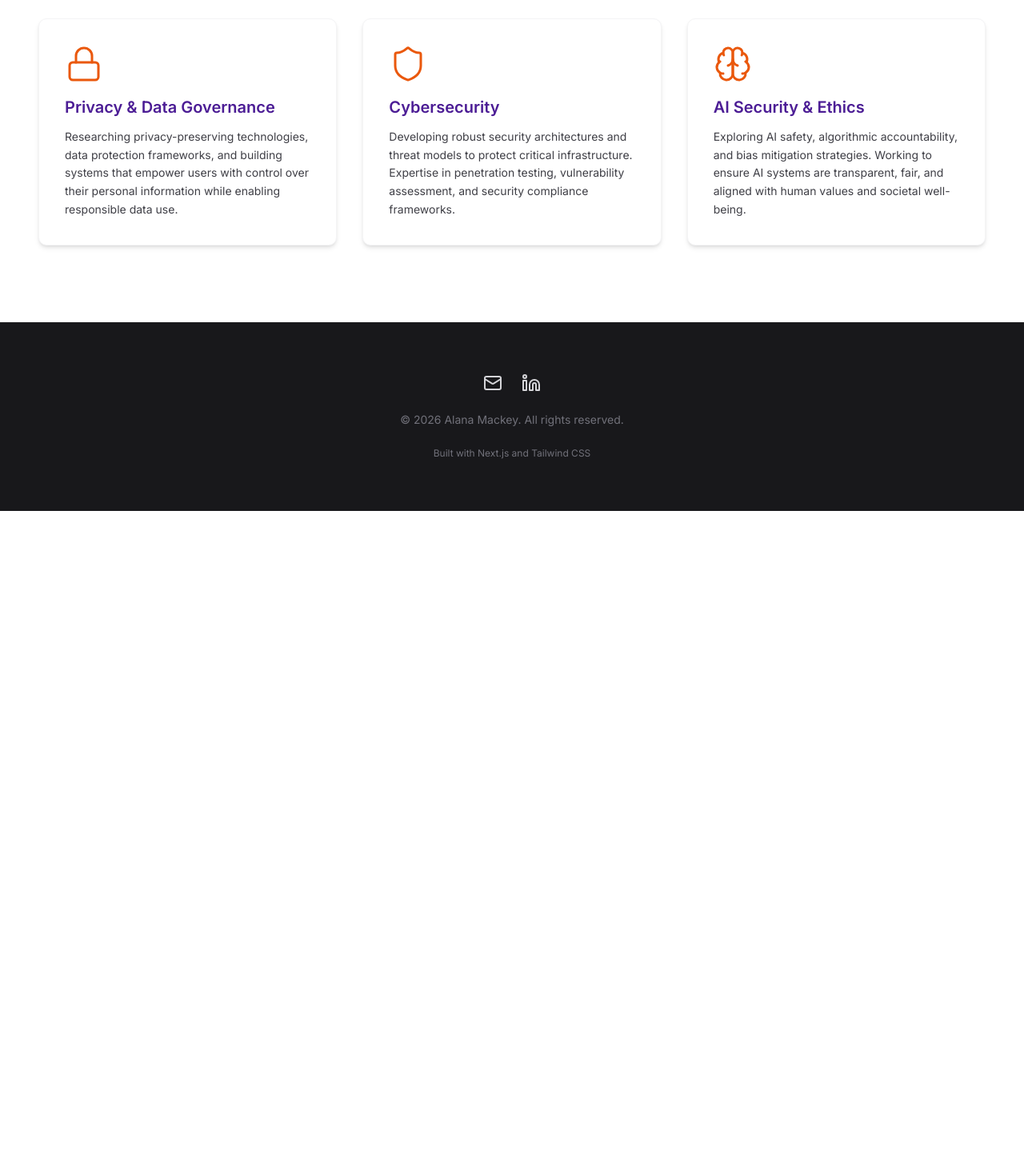
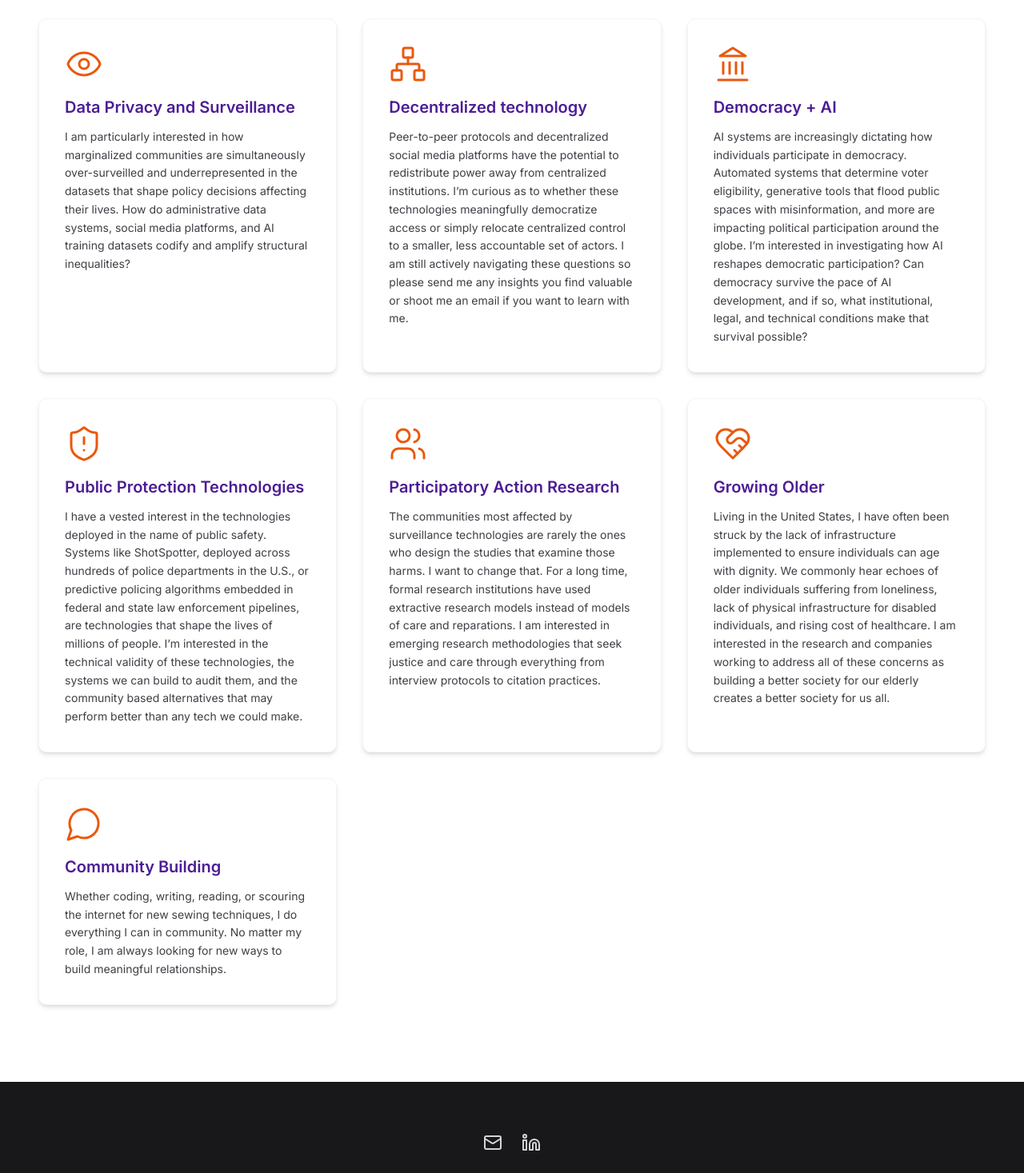
Before and after one commit to alana-m-552/alanacmackey, a Next.js app: page / in a window 1280 px wide. Shown: the part 800-2267 px from the top of the page at 80% size. Before the commit the page ends 1439 px from the top, so only its background shows below. Built offline with nearby package versions, Linux system fonts and the light colour scheme.

Commit message:
enter research interest fields

```diff
--- a/components/hero-section.tsx
+++ b/components/hero-section.tsx
@@ -26,7 +26,7 @@ export function HeroSection() {
             <div className="relative w-[280px] h-[280px] lg:w-[400px] lg:h-[400px]">
               <div className="absolute inset-0 rounded-full bg-gradient-to-br from-primary-300 to-accent-400 animate-pulse" />
               <Image
-                src="/images/headshot.jpg"
+                src="/alanacmackey/images/headshot.jpg"
                 alt="Alana Mackey - Privacy Researcher and Cybersecurity Professional"
                 fill
                 className="rounded-full object-cover border-4 border-white shadow-xl relative z-10"
@@ -55,7 +55,7 @@ export function HeroSection() {
               )}
               style={{ transitionDelay: "300ms" }}
             >
-              Privacy Researcher
+              Engineer, Researcher, Perpetual Tinkerer
             </h2>
 
             <p
--- a/components/research-interests.tsx
+++ b/components/research-interests.tsx
@@ -1,27 +1,57 @@
 "use client"
 
-import { Lock, Shield, Brain } from "lucide-react"
+import { Eye, Network, Landmark, ShieldAlert, Users, HeartHandshake, MessageCircle } from "lucide-react"
 import { useInView } from "@/hooks/use-in-view"
 import { cn } from "@/lib/utils"
 
 const interests = [
   {
-    icon: Lock,
-    title: "Privacy & Data Governance",
+    icon: Eye,
+    title: "Data Privacy and Surveillance",
     description:
-      "Researching privacy-preserving technologies, data protection frameworks, and building systems that empower users with control over their personal information while enabling responsible data use.",
+      "I am particularly interested in how marginalized communities are simultaneously over-surveilled and underrepresented in the datasets that shape policy decisions affecting their lives. How do administrative data systems, social media platforms, and AI training datasets codify and amplify structural inequalities?",
   },
   {
-    icon: Shield,
+    icon: Network,
+    title: "Decentralized technology",
+    description:
+      "Peer-to-peer protocols and decentralized social media platforms have the potential to redistribute power away from centralized institutions. I’m curious as to whether these technologies meaningfully democratize access or simply relocate centralized control to a smaller, less accountable set of actors. I am still actively navigating these questions so please send me any insights you find valuable or shoot me an email if you want to learn with me. ",
+  },
+  /* {
+    icon: ShieldAlert,
     title: "Cybersecurity",
     description:
       "Developing robust security architectures and threat models to protect critical infrastructure. Expertise in penetration testing, vulnerability assessment, and security compliance frameworks.",
+  }, */
+  {
+    icon: Landmark,
+    title: "Democracy + AI",
+    description:
+      "AI systems are increasingly dictating how individuals participate in democracy. Automated systems that determine voter eligibility, generative tools that flood public spaces with misinformation, and more are impacting political participation around the globe. I’m interested in investigating how AI reshapes democratic participation? Can democracy survive the pace of AI development, and if so, what institutional, legal, and technical conditions make that survival possible?",
   },
   {
-    icon: Brain,
-    title: "AI Security & Ethics",
+    icon: ShieldAlert,
+    title: "Public Protection Technologies",
     description:
-      "Exploring AI safety, algorithmic accountability, and bias mitigation strategies. Working to ensure AI systems are transparent, fair, and aligned with human values and societal well-being.",
+      "I have a vested interest in the technologies deployed in the name of public safety. Systems like ShotSpotter, deployed across hundreds of police departments in the U.S., or predictive policing algorithms embedded in federal and state law enforcement pipelines, are technologies that shape the lives of millions of people. I’m interested in the technical validity of these technologies, the systems we can build to audit them, and the community based alternatives that may perform better than any tech we could make.",
+  },
+  {
+    icon: Users,
+    title: "Participatory Action Research",
+    description:
+      "The communities most affected by surveillance technologies are rarely the ones who design the studies that examine those harms. I want to change that. For a long time, formal research institutions have used extractive research models instead of models of care and reparations. I am interested in emerging research methodologies that seek justice and care through everything from interview protocols to citation practices.",
+  },
+  {
+    icon: HeartHandshake,
+    title: "Growing Older",
+    description:
+      "Living in the United States, I have often been struck by the lack of infrastructure implemented to ensure individuals can age with dignity. We commonly hear echoes of older individuals suffering from loneliness, lack of physical infrastructure for disabled individuals, and rising cost of healthcare. I am interested in the research and companies working to address all of these concerns as building a better society for our elderly creates a better society for us all.",
+  },
+  {
+    icon: MessageCircle,
+    title: "Community Building",
+    description:
+      "Whether coding, writing, reading, or scouring the internet for new sewing techniques, I do everything I can in community. No matter my role, I am always looking for new ways to build meaningful relationships.",
   },
 ]
 
```
